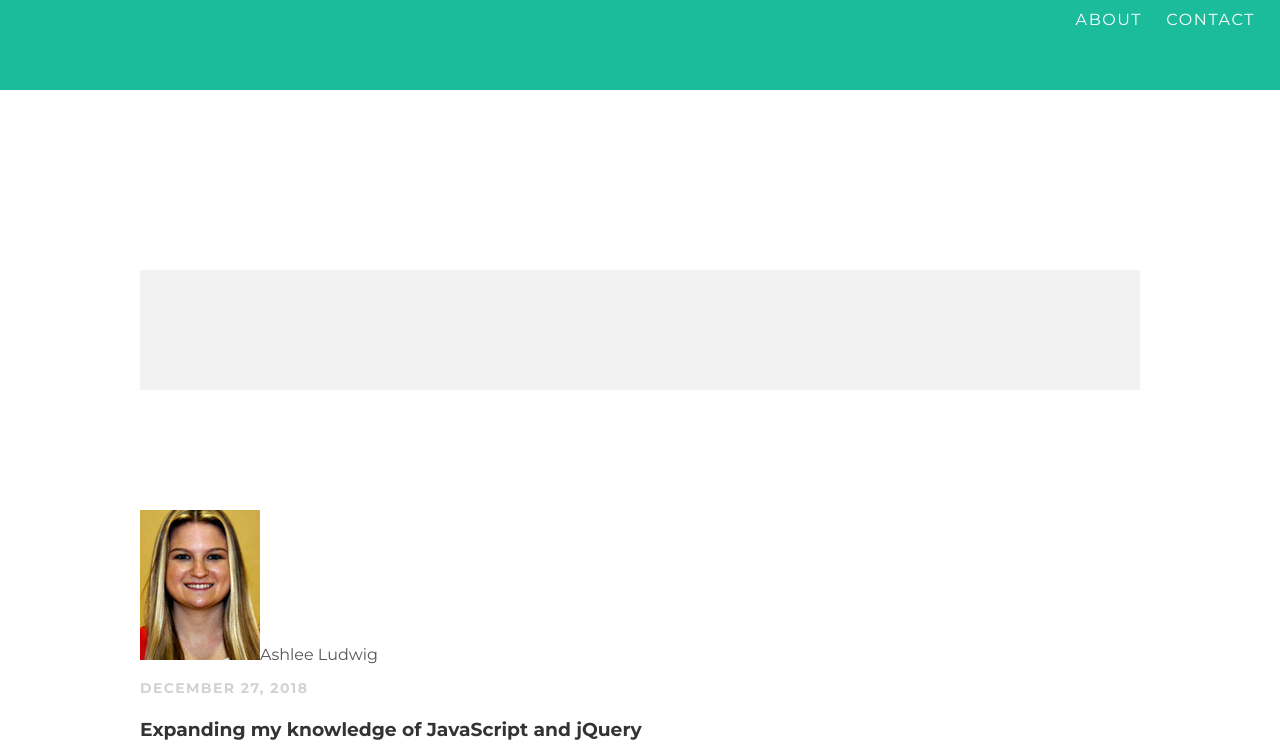
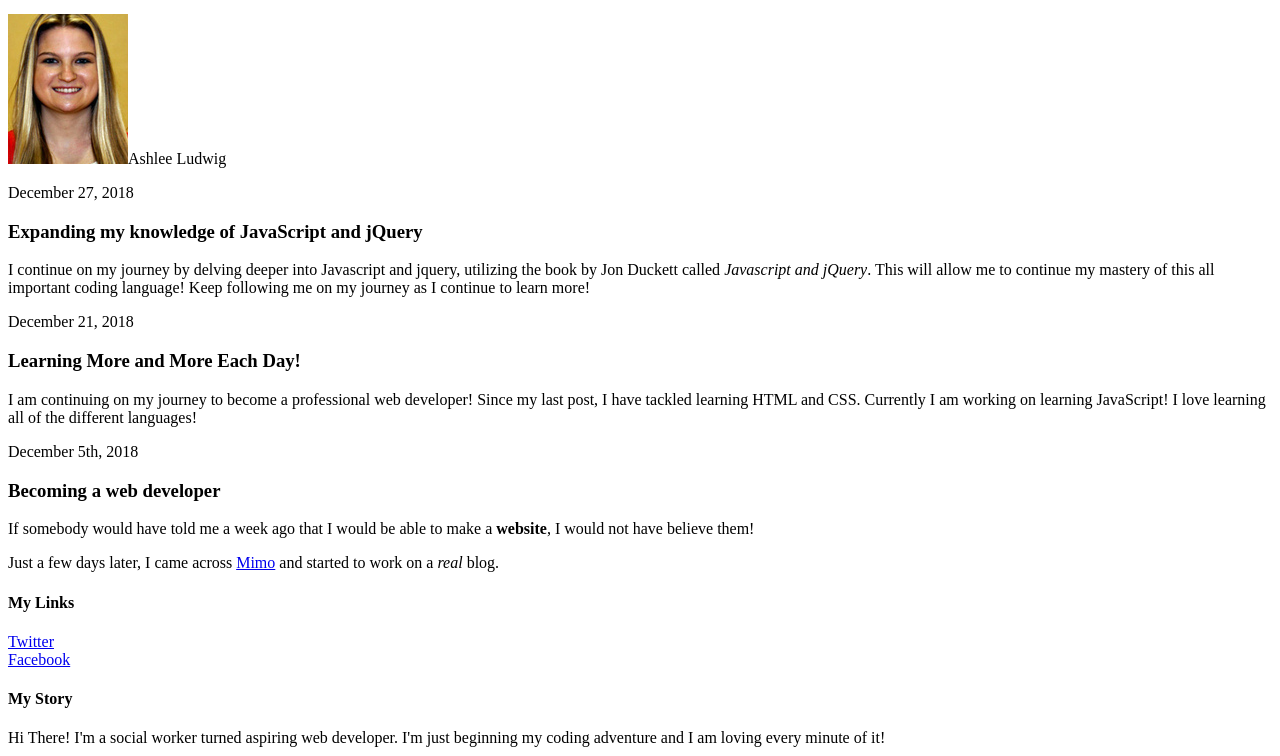
Before and after one commit to lud92/lud92.github.io, a plain HTML site: page index.html in a window 1280 px wide. Shown: the part 80-836 px from the top of the page. Drawn offline with Linux system fonts and the light colour scheme.

Commit message:
Update index.html

```diff
--- a/index.html
+++ b/index.html
@@ -1,8 +1,9 @@
 <!DOCTYPE html>
 <head>
   <title>Social Worker Turned Web Developer</title>
-  <link rel="stylesheet" type="text/css" href="styles.css">
-  </head>
+  <meta name="viewport" content="width=device-width, initial-scale=1">
+<link rel="stylesheet" href="https://cdnjs.cloudflare.com/ajax/libs/font-awesome/4.7.0/css/font-awesome.min.css">
+</head>
 
   <body>
     <div id="header">
```
